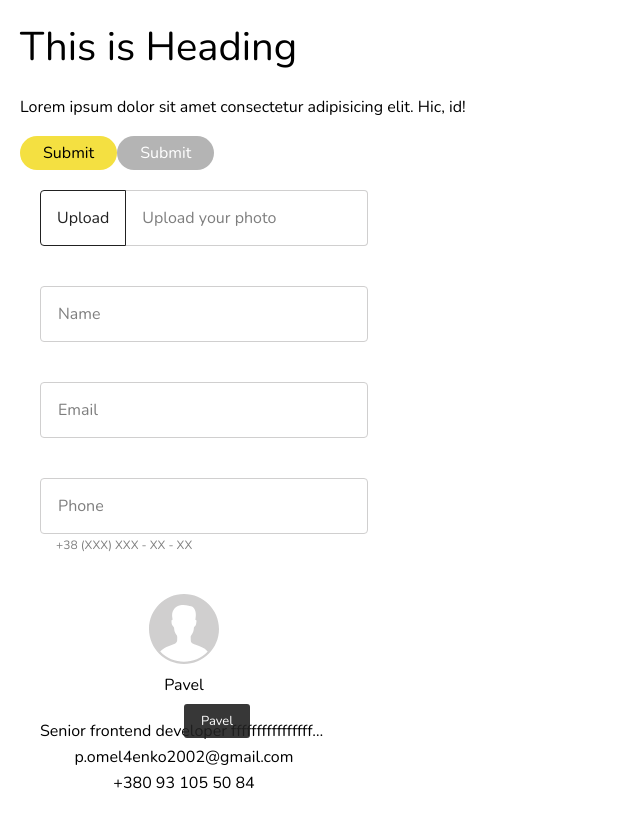
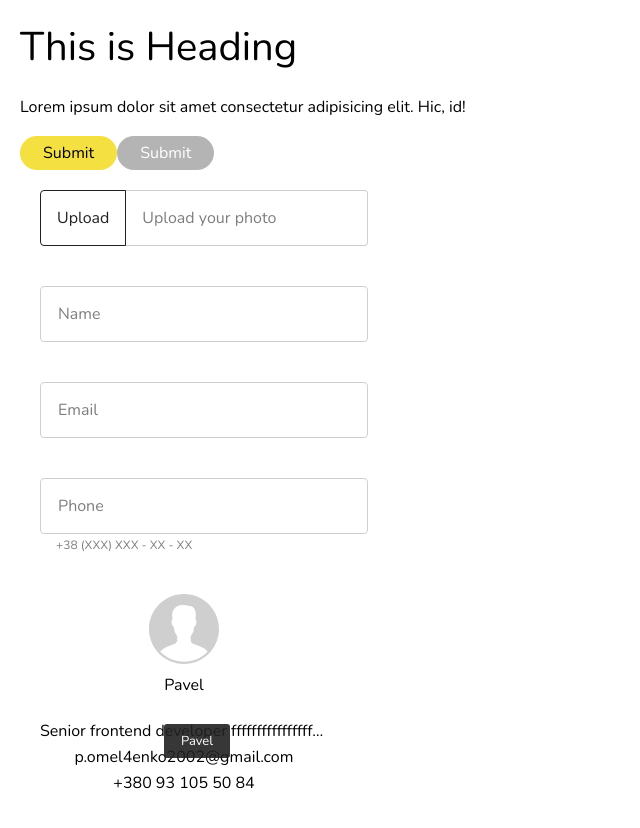
Before and after one commit to KAVASAKKI/testtask-2022, a React (Create React App) app: page / in a window 1280 px wide. Both pictures are taken after a click on the element 184 px from the left and 694 px from the top of the page. Shown: the top 828 px of the page, without its empty margins (0-640 px from the left). Built offline with nearby package versions, Linux system fonts and the light colour scheme.

Commit message:
Add "Tooltip" element

```diff
--- a/src/elements/Card/Card.tsx
+++ b/src/elements/Card/Card.tsx
@@ -1,14 +1,13 @@
-import ReactTooltip from "react-tooltip";
-import { Image } from "elements/Image/Image";
-// import { Tooltip } from "elements/Tooltip/Tooltip";
-import styles from "./Card.module.scss";
+import { Image } from 'elements/Image/Image';
+import { Tooltip, ReactTooltipCustom } from 'elements/Tooltip/Tooltip';
+import styles from './Card.module.scss';
 
 const issue = {
-  imgURL: "",
-  name: "Pavel",
-  position: "Senior frontend developer ffffffffffffffffffffffffffffffffffffff",
-  email: "p.omel4enko2002@gmail.com",
-  phone: "+380 93 105 50 84",
+  imgURL: '',
+  name: 'Pavel',
+  position: 'Senior frontend developer ffffffffffffffffffffffffffffffffffffff',
+  email: 'p.omel4enko2002@gmail.com',
+  phone: '+380 93 105 50 84',
 };
 
 export const Card = () => {
@@ -16,7 +15,7 @@ export const Card = () => {
     <div className={styles.container}>
       <Image />
 
-      {/* <Tooltip title={issue.name}>
+      <Tooltip title={issue.name}>
         <p className={styles.name}>{issue.name}</p>
       </Tooltip>
 
@@ -30,35 +29,9 @@ export const Card = () => {
 
       <Tooltip title={issue.phone}>
         <p className={styles.phone}>{issue.phone}</p>
-      </Tooltip> */}
+      </Tooltip>
 
-      <p data-tip={issue.name} className={styles.name}>
-        {issue.name}
-      </p>
-
-      <p data-tip={issue.position} className={styles.position}>
-        {issue.position}
-      </p>
-
-      <p data-tip={issue.email} className={styles.email}>
-        {issue.email}
-      </p>
-
-      <p data-tip={issue.phone} className={styles.phone}>
-        {issue.phone}
-      </p>
-
-      <ReactTooltip
-        place='bottom'
-        padding='3px 16px'
-        arrowColor='transparent'
-        delayShow={300}
-        delayHide={100}
-        overridePosition={({ left, top }: any, currentEvent: any) => ({
-          left: currentEvent.x,
-          top: currentEvent.y,
-        })}
-      />
+      <ReactTooltipCustom />
     </div>
   );
 };
--- a/src/elements/Tooltip/Tooltip.tsx
+++ b/src/elements/Tooltip/Tooltip.tsx
@@ -1,4 +1,4 @@
-import ReactTooltip from "react-tooltip";
+import ReactTooltip from 'react-tooltip';
 
 type TooltipType = { children: React.ReactNode; title: string };
 
@@ -6,18 +6,20 @@ export const Tooltip = ({ children, title }: TooltipType) => {
   return (
     <>
       <div data-tip={title}>{children}</div>
-
-      <ReactTooltip
-        place='bottom'
-        padding='3px 16px'
-        arrowColor='transparent'
-        delayShow={300}
-        delayHide={100}
-        overridePosition={({ left, top }: any, currentEvent: any) => ({
-          left: currentEvent.pageX - 10,
-          top: currentEvent.pageY + 20,
-        })}
-      />
     </>
   );
 };
+
+export const ReactTooltipCustom = () => (
+  <ReactTooltip
+    place="right"
+    padding="3px 16px"
+    arrowColor="transparent"
+    delayShow={300}
+    delayHide={100}
+    overridePosition={({ left, top }: any, currentEvent: any) => ({
+      left: currentEvent.x - 30,
+      top: currentEvent.y + 30,
+    })}
+  />
+);
```
